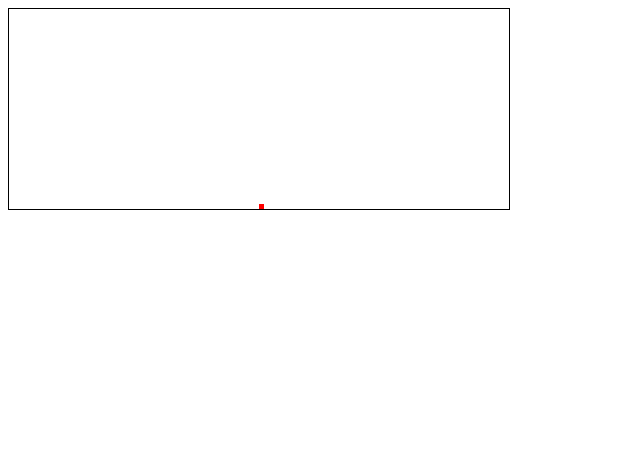
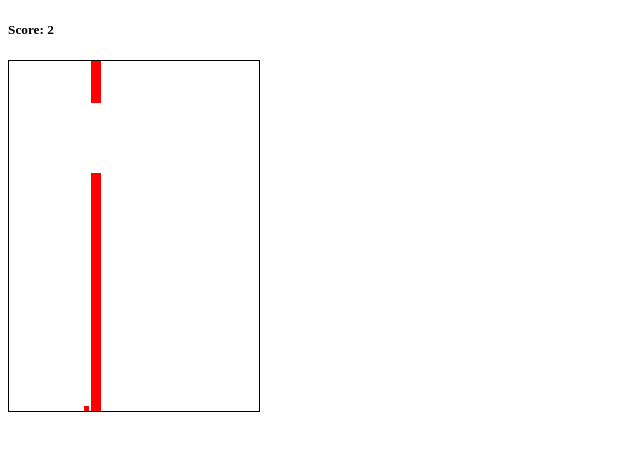
Before and after one commit to lmirza3/itfinal, a plain HTML site: page game.html in a window 1280 px wide. Shown: the whole page, without its empty margins (0-640 px from the left). Drawn offline with Linux system fonts and the light colour scheme.

Commit message:
Game v1.1
v1.1

```diff
--- a/game.html
+++ b/game.html
@@ -4,6 +4,7 @@
     <title>My fancy game</title>
 </head>
 <body>
+<h5>Score: <span id="score"></span></h5>
 <canvas id="canvas" style="border:1px solid #000"></canvas>
 <script>
 (function() {
@@ -13,32 +14,67 @@
 
 var canvas = document.getElementById("canvas"),
     ctx = canvas.getContext("2d"),
-    width = 500,
-    height = 200,
+    width = 250,
+    height = 350,
     player = {
-      x : width/2,
-      y : height - 5,
+      x : width*0.3,
+      y : 50,  //fix
       width : 5,
       height : 5,
-      speed: 3,
+      speed: 5,
       velX: 0,
       velY: 0,
-      jumping: false
+      jumping: false,
+      passed: false
     },
     keys = [],
-    friction = 0.8,
-    gravity = 0.3;
+    friction = 0.9,
+    gravity = 0.5,
+
+    objectgap = 0.4, //30%
+    //random object length
+    ol = Math.floor(Math.random() * (8)),
+    object_length = [{t:.3, b:1.7},
+                     {t:.7, b:1.3},
+                     {t:1.7, b:.3},
+                     {t:1.3, b:.7},
+                     {t:1.5, b:.5},
+                     {t:.5, b:1.5},
+                     {t:.6, b:1.4},
+                     {t:1.4, b:.6}
+                    ],
+    object_top = {
+        x: width*0.8,
+        y: 0,
+        width: 10,
+        height: height*objectgap*object_length[ol].t,
+        speed: 2
+    },
+    object_bottom = {
+        x: width*0.8,
+        y: 350,
+        width: 10,
+        height: -height*objectgap*object_length[ol].b,
+        speed: 2
+    },
+    // number of object passed succesfully
+    passed_objects = 0;
+
 
 canvas.width = width;
 canvas.height = height;
 
 function update(){
 
+  //init
+    object_top.height = height*objectgap*object_length[ol].t;
+    object_bottom.height =  -height*objectgap*object_length[ol].b;
+
   // check keys
    if (keys[38] || keys[32]) {
      // up arrow or space
      if(!player.jumping){
-       player.jumping = true;
+       player.jumping = false;
        player.velY = -player.speed*2;
      }
    }
@@ -54,10 +90,13 @@ function update(){
            player.velX--;
        }
    }
+
    player.velX *= friction;
    player.velY += gravity;
    player.x += player.velX;
    player.y += player.velY;
+   object_top.x -= object_top.speed;
+   object_bottom.x -= object_top.speed;
 
    if (player.x >= width-player.width) {
     player.x = width-player.width;
@@ -65,17 +104,98 @@ function update(){
         player.x = 0;
    }
 
-   if(player.y >= height-player.height){
+    if (object_bottom.x >= width-object_bottom.width) {
+        object_bottom.x = width-object_bottom.width;
+        } else if (object_bottom.x <= 0) {
+            object_bottom.x = width;
+    }
+    if (object_top.x >= width-object_top.width) {
+        object_top.x = width-object_top.width;
+        } else if (object_top.x <= 0) {
+            object_top.x = width;
+
+            //reseting
+            ol = Math.floor(Math.random() * (4));
+            player.passed = false;
+    }
+
+
+    if (  player.x < object_top.x + object_top.width &&
+		  player.x + player.width > object_top.x &&
+		  player.y < object_top.y + object_top.height &&
+		  player.height + player.y > object_top.y)
+		  {
+			//prompt("Game Over! Enter your name to save your score.");
+			alert("Game Over!");
+			console.log("YIKES");
+
+			// reset
+			resetGame();
+    }
+    if (  player.x < object_bottom.x + object_bottom.width &&
+		  player.x + player.width > object_bottom.x &&
+		  player.y > object_bottom.y + object_bottom.height &&
+		  player.height + player.y < object_bottom.y)
+		  {
+			//prompt("Game Over! Enter your name to save your score.");
+			alert("Game Over!");
+			console.log("YIKES");
+
+			// reset
+			resetGame();
+    }
+
+    // if player pass the object, give him a cookie.. I mean a point!
+    if (object_top.x < player.x && player.passed == false){
+        passed_objects++; // add a point if passed thro
+        player.passed = true;
+    }
+
+
+   if(player.y >= height - player.height){
+    //console.log("seconds");
     player.y = height - player.height;
     player.jumping = false;
    }
+
+
+    if(player.y < 0){
+    console.log("wait.. come back");
+    player.y = 0;
+    //player.jumping = false;
+   }
+
     // draw our player
     ctx.clearRect(0,0,width,height);
     ctx.fillStyle = "red";
     ctx.fillRect(player.x, player.y, player.width, player.height);
+
+    ctx.fillRect(object_top.x, object_top.y, object_top.width, object_top.height);
+    ctx.fillRect(object_bottom.x, object_bottom.y, object_bottom.width, object_bottom.height);
+
     // run through the loop again
+    document.getElementById("score").innerText = passed_objects;
     requestAnimationFrame(update);
 }
+
+function resetGame(){
+      player.x = width*0.3;
+      player.y = - 5;  //fix
+      player.velX= 0;
+      player.velY= 0;
+      jumping= false;
+      passed= false;
+
+      passed_objects = 0;
+
+      object_bottom.x = width*0.8;
+      object_top.x = width*0.8;
+      ol = Math.floor(Math.random() * (8));
+    keys = [];
+
+    };
+
+
 document.body.addEventListener("keydown", function(e) {
     keys[e.keyCode] = true;
 });
```
